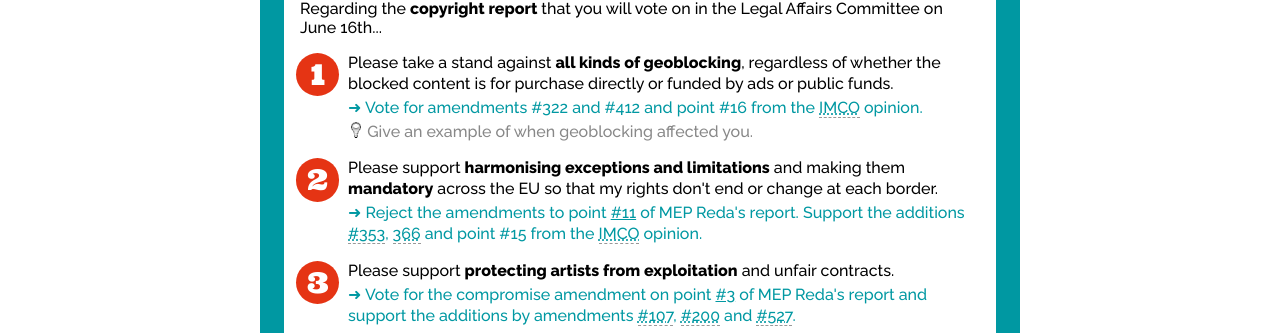
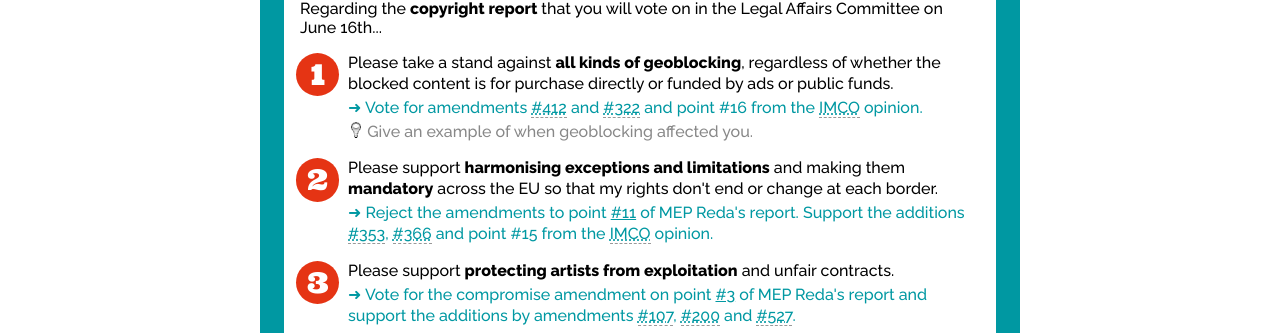
Before and after one commit to Copywrongs-Gang/Copywrongs2, a Jekyll site: the page built from index.html, in a window 1280 px wide and 900 px high, scrolled down 1684 px. Shown: the part 224-557 px from the top of the window. Built offline with Jekyll 4.4.1, drawn with Linux system fonts in a browser that asks for light colours.

Commit message:
Tooltip explanations for all amendments

```diff
--- a/_data/english.yml
+++ b/_data/english.yml
@@ -12,7 +12,7 @@
     cw: "This content is not available in your country."
     eu: "<strong>Ban</strong> contracts that require video services to use geoblocking, as it's a form of user discrimination."
     please: "Please take a stand against <strong>all kinds of geoblocking</strong>, regardless of whether the blocked content is for purchase directly or funded by ads or public funds."
-    do: Vote for amendments <span class="am">#322</span> and <span class="am">#412</span> and point <span class="am">#16</span> from the <abbr title="Internal Market Committee">IMCO</abbr> opinion.
+    do: Vote for amendments <abbr class="am" title="Calls for an end to geoblocking">#412</abbr> and <abbr class="am" title="States that geoblocking should not prevent cultural minorities from accessing content">#322</abbr> and point <span class="am">#16</span> from the <abbr title="Internal Market Committee">IMCO</abbr> opinion.
     tip: "Give an example of when geoblocking affected you."
 extendborders:
     h: "<span>Extend</span> your rights beyond borders"
@@ -20,7 +20,7 @@
     eu: "Make the <strong>exceptions and limitations</strong> to copyright <strong>mandatory</strong> across all EU member states."
     link: "https://juliareda.eu/copyright-evaluation-report-explained/#mandatory"
     please: "Please support <strong>harmonising exceptions and limitations</strong> and making them <strong>mandatory</strong> across the EU so that my rights don't end or change at each border."
-    do: Reject the amendments to point <a class="am" href="https://juliareda.eu/copyright-evaluation-report-explained/#terms" target="_blank">#11</a> of MEP Reda's report. Support the additions <abbr class="am" title="Calls for new mandatory exceptions, for example for user-generated content">#353</abbr>, <abbr class="am" title="Calls for making exceptions mandatory">366</abbr> and point <span class="am">#15</span> from the <abbr title="Internal Market Committee">IMCO</abbr> opinion.
+    do: Reject the amendments to point <a class="am" href="https://juliareda.eu/copyright-evaluation-report-explained/#terms" target="_blank">#11</a> of MEP Reda's report. Support the additions <abbr class="am" title="Calls for new mandatory exceptions, for example for user-generated content">#353</abbr>, <abbr class="am" title="Calls for making exceptions mandatory">#366</abbr> and point <span class="am">#15</span> from the <abbr title="Internal Market Committee">IMCO</abbr> opinion.
 protectauthors:
     h: "<span>Protect</span> authors from unfair contracts"
     cw: "Artists don't have lawyers. Publishers and labels have armies of them. Guess who has the upper hand in contract negotiations?"
@@ -56,7 +56,7 @@
     eu: "Allow <strong>e-lending</strong> so that libraries can continue fulfilling their important social function."
     link: "https://juliareda.eu/copyright-evaluation-report-explained/#elending"
     please: "Please allow libraries to <strong>e-lend books</strong>."
-    do: Vote for  amendments <abbr class="am" title="Calls for expanding mandatory exceptions to cover libraries">348</abbr>, <abbr class="am" title="Calls for strengthening exceptions in the public interest">#350</abbr> and for points <span class="am">#16</span> and <span class="am">#22</span> from the <abbr title="Industry Committee">ITRE</abbr> opinion.
+    do: Vote for  amendments <abbr class="am" title="Calls for expanding mandatory exceptions to cover libraries">#348</abbr>, <abbr class="am" title="Calls for strengthening exceptions in the public interest">#350</abbr> and for points <span class="am">#16</span> and <span class="am">#22</span> from the <abbr title="Industry Committee">ITRE</abbr> opinion.
 publicspace:
     h: "<span>Ensure</span> public space is for everyone"
     cw: "In Germany you can freely post photos of public buildings online – but across the border in France the architect could sue you!"
@@ -91,7 +91,7 @@
     cw: "Teenagers exchanging music online are made criminals by current laws. But frequently, a shared file is not a lost sale, but free advertising."
     eu: "Recognise a right to share non-commercially."
     please: "Please stop the criminalisation of personal, not-for-profit <strong>file sharing</strong>."
-    do: Vote for amendments <span class="am">#507</span> and <span class="am">#355</span>.
+    do: Vote for amendments <abbr class="am" title="Calls for exploring the legalization of non commercial private sharing">#507</abbr> and <abbr class="am" title="Urges increased legal certainty for P2P sharing">#355</abbr>.
     tip: "Give an example of when file sharing was benefitial to an artist, e.g. you discovered an artist you became a fan of, attending concerts or buying their products later."
 currentcopywrong: "Current copywrong:"
 euproposal: "EU proposal:"
```
